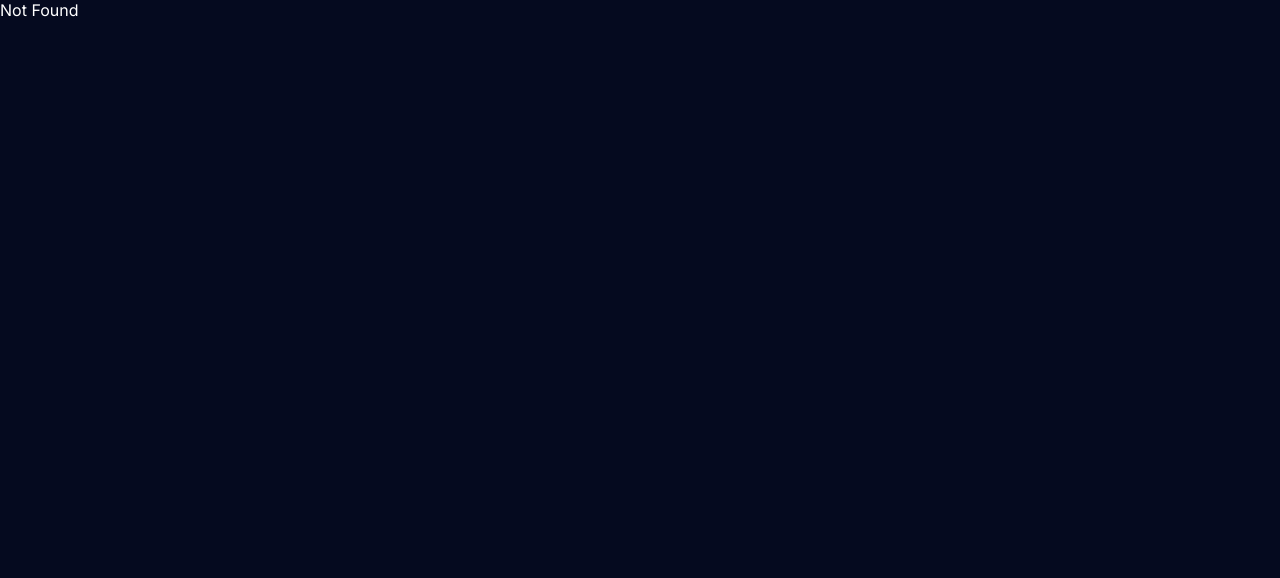
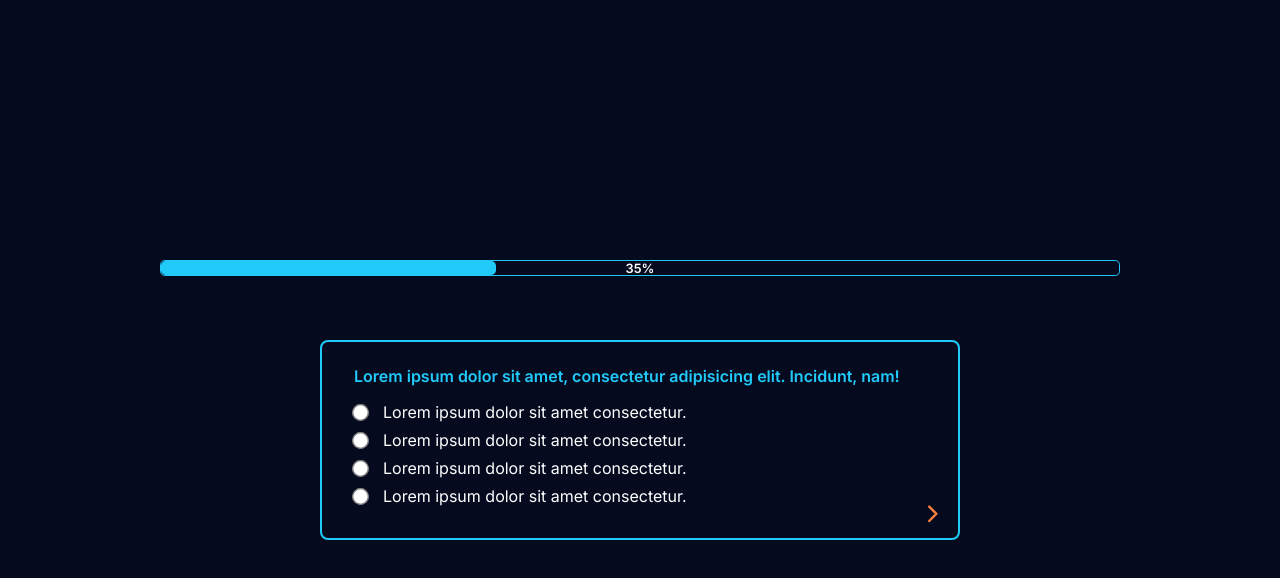
Before and after one commit to Gokul-Gopi/dev-quiz, a React (Vite) app: page /quiz/1 in a window 1280 px wide. Before the commit this address had no page. Shown: the top 578 px of the page. Built offline with nearby package versions, Linux system fonts and the light colour scheme.

Commit message:
feat: ui for questions-page

```diff
--- a/src/components/FormInputs/Input.common.css
+++ b/src/components/FormInputs/Input.common.css
@@ -4,18 +4,18 @@
   margin-bottom: 1.2rem;
 }
 
-label {
+.form-input label {
   color: var(--primary-color);
   margin-bottom: 0.4rem;
 }
 
-input {
+.form-input input {
   border: none;
   width: 85%;
   font-size: 1.02rem;
 }
 
-input:focus {
+.form-input input:focus {
   outline: none;
 }
 
--- /dev/null
+++ b/src/components/ProgressBar/ProgressBar.css
@@ -0,0 +1,29 @@
+.progress-bar {
+  position: relative;
+  width: 75%;
+  max-width: 60rem;
+  height: 1rem;
+  border-radius: 0.3rem;
+  border: 1px solid var(--primary-color);
+}
+
+.progress-bar .progress {
+  height: 100%;
+  border-radius: 0.3rem;
+  background-color: var(--primary-color);
+}
+
+.progress-bar span {
+  position: absolute;
+  transform: translate(-50%, -50%);
+  top: 50%;
+  left: 50%;
+  font-size: 0.8rem;
+  font-weight: bold;
+}
+
+@media screen and (max-width: 700px) {
+  .progress-bar {
+    width: 90%;
+  }
+}
--- /dev/null
+++ b/src/components/ProgressBar/ProgressBar.tsx
@@ -0,0 +1,10 @@
+import "./ProgressBar.css";
+
+export const ProgressBar = () => {
+  return (
+    <div className="progress-bar">
+      <div className="progress" style={{ width: "35%" }}></div>
+      <span>35%</span>
+    </div>
+  );
+};
--- /dev/null
+++ b/src/components/Question/Question.css
@@ -0,0 +1,52 @@
+.question {
+  position: relative;
+  width: 40rem;
+  border: 2px solid var(--primary-color);
+  border-radius: 0.5rem;
+  padding: 1.5rem 2rem;
+}
+
+.question p {
+  margin-bottom: 1rem;
+  font-weight: bold;
+  color: var(--primary-color);
+}
+
+.question input {
+  transform: scale(1.3);
+  accent-color: var(--primary-color);
+  outline: none;
+  cursor: pointer;
+}
+
+.question .option {
+  display: flex;
+  align-items: center;
+  gap: 1rem;
+  justify-content: left;
+  margin-bottom: 0.5rem;
+}
+
+.question button {
+  position: absolute;
+  bottom: 3%;
+  right: 2%;
+  font-size: 1.6rem;
+  background: transparent;
+  transition: all 0.3s;
+}
+
+.question button:hover {
+  transform: translateX(3px);
+}
+
+.question .icon {
+  color: var(--secondary-color);
+}
+
+@media screen and (max-width: 700px) {
+  .question {
+    width: 90%;
+    padding: 1rem 1.5rem;
+  }
+}
--- /dev/null
+++ b/src/components/Question/Question.tsx
@@ -0,0 +1,34 @@
+import { useForm } from "react-hook-form";
+import "./Question.css";
+import { IoIosArrowForward } from "react-icons/io";
+
+export const Question = () => {
+  const {
+    register,
+    handleSubmit,
+    formState: { errors },
+  } = useForm();
+
+  return (
+    <form className="question">
+      <p>
+        Lorem ipsum dolor sit amet, consectetur adipisicing elit. Incidunt, nam!
+      </p>
+
+      {[1, 2, 3, 4].map((e, i) => {
+        return (
+          <div key={`option${i}`} className="option">
+            <input type="radio" {...register("option")} />
+            <label htmlFor="option">
+              Lorem ipsum dolor sit amet consectetur.
+            </label>
+          </div>
+        );
+      })}
+
+      <button>
+        <IoIosArrowForward className="icon" />
+      </button>
+    </form>
+  );
+};
--- a/src/index.css
+++ b/src/index.css
@@ -4,6 +4,7 @@
   --primary-color: #22cafa;
   --bg-color: #050a1f;
   --modal-bg: #262f3d;
+  --secondary-color: #fb813e;
 }
 
 * {
--- /dev/null
+++ b/src/pages/QuestionPage/QuestionPage.css
@@ -0,0 +1,8 @@
+.question-page {
+  display: flex;
+  flex-direction: column;
+  align-items: center;
+  justify-content: center;
+  gap: 4rem;
+  height: 100vh;
+}
--- /dev/null
+++ b/src/pages/QuestionPage/QuestionPage.tsx
@@ -0,0 +1,12 @@
+import { ProgressBar } from "../../components/ProgressBar/ProgressBar";
+import { Question } from "../../components/Question/Question";
+import "./QuestionPage.css";
+
+export const QuestionPage = () => {
+  return (
+    <div className="question-page">
+      <ProgressBar />
+      <Question />
+    </div>
+  );
+};
--- a/src/pages/QuizSelection/QuizSelection.css
+++ b/src/pages/QuizSelection/QuizSelection.css
@@ -17,7 +17,7 @@
 .quiz-selection .title span {
   display: block;
   margin-top: 1rem;
-  color: #fb813e;
+  color: var(--secondary-color);
   cursor: pointer;
 }
 
```
Also changed, not shown: src/main.tsx (+6 -1 lines).
